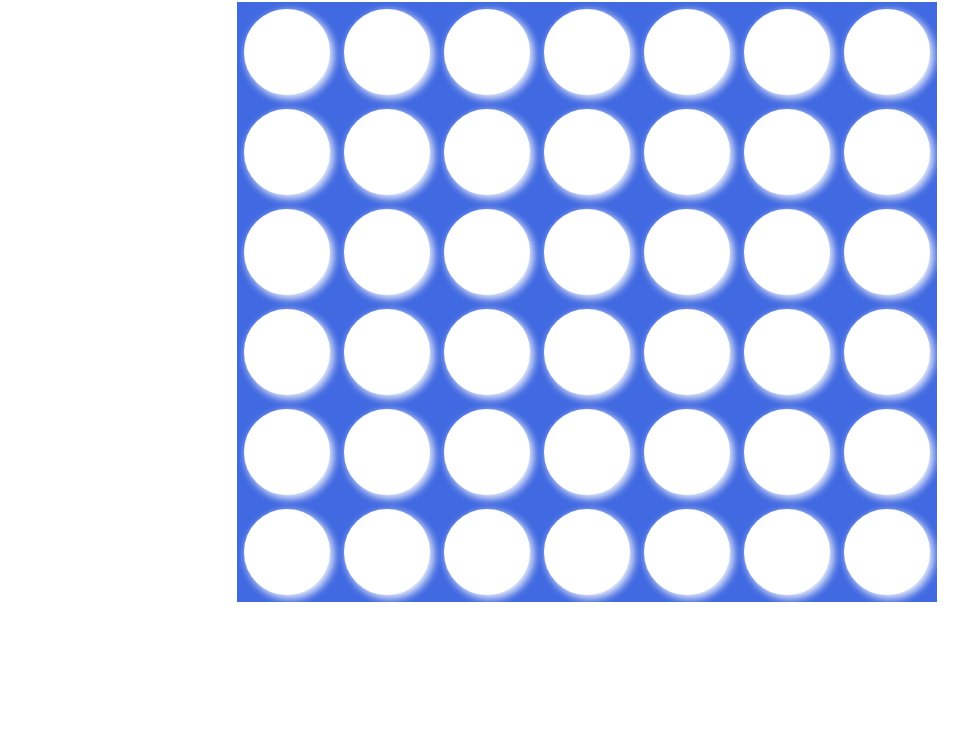
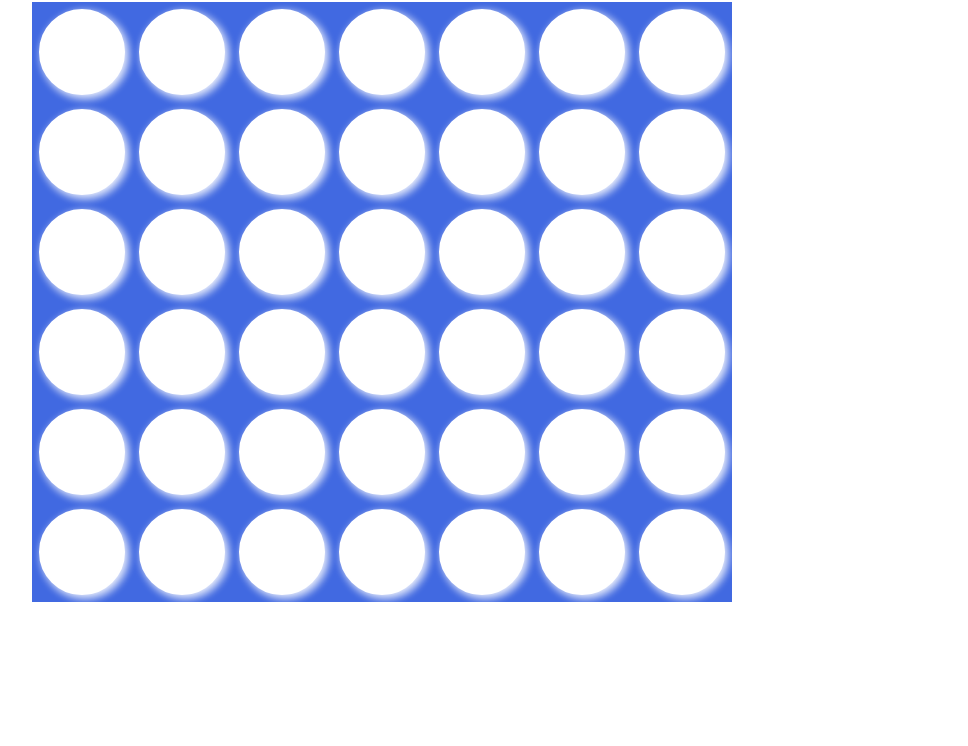
Before and after one commit to itsSio/FyraiRad, a plain HTML site: page fourinarow.html in a window 1280 px wide. Shown: the part 54-800 px from the top of the page, without its empty margins (53-1021 px from the left). Drawn offline with Linux system fonts and the light colour scheme.

Commit message:
Shifting game to the left

```diff
--- a/fourinarow.html
+++ b/fourinarow.html
@@ -13,12 +13,22 @@
 
    <div class="container">
       <div class="page-header">
-          <h1>Four in a row</h1>
+        <h1>Four in a row</h1>
       </div>
-      <div class="text-center">
-          <canvas id="fourInARow" width="700" height="600">Canvas is not supported</canvas>
-      </div>
-  </div>
+      <div class="row">
+	      <div class="col-7 text-center">
+	        <canvas id="fourInARow" width="700" height="600">Canvas is not supported</canvas>
+	      </div>
+
+	      <div class="col-5 text-center">
+	      	<!-- <h1>Player1</h1>
+	      	<canvas id="myCanvas" width="300" height="150" style="border:1px solid #d3d3d3;">
+						Your browser does not support the HTML5 canvas tag.</canvas>
+	      	<script>drawCircle();</script>
+	      	<h1>Player1</h1> -->
+	      </div>
+    	</div>
+  	</div>
 
   <script src="js/libs/jquery.js" type="text/javascript"></script>
   <script src="js/fourInARow.js" type="text/javascript"></script>
```
